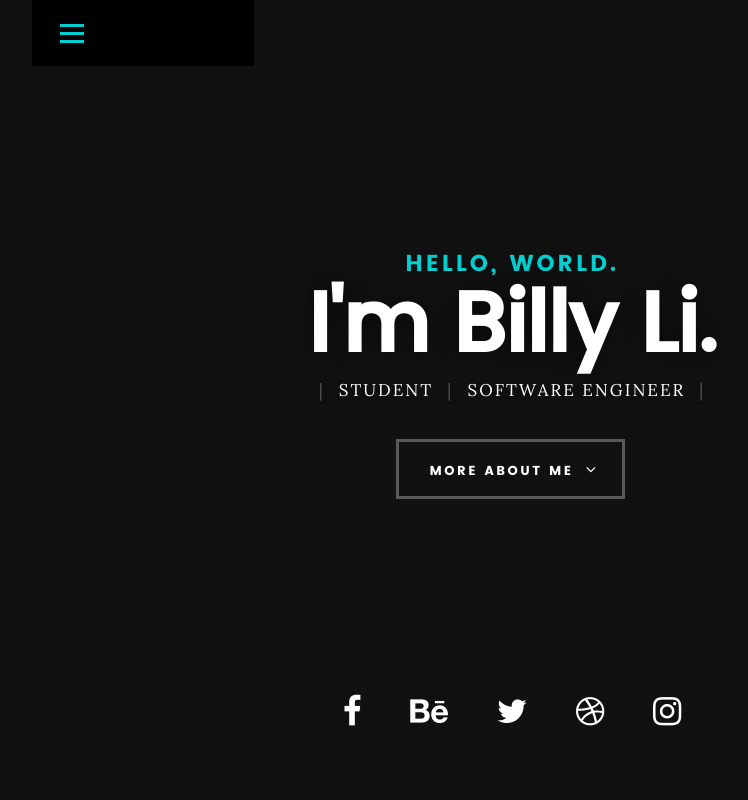
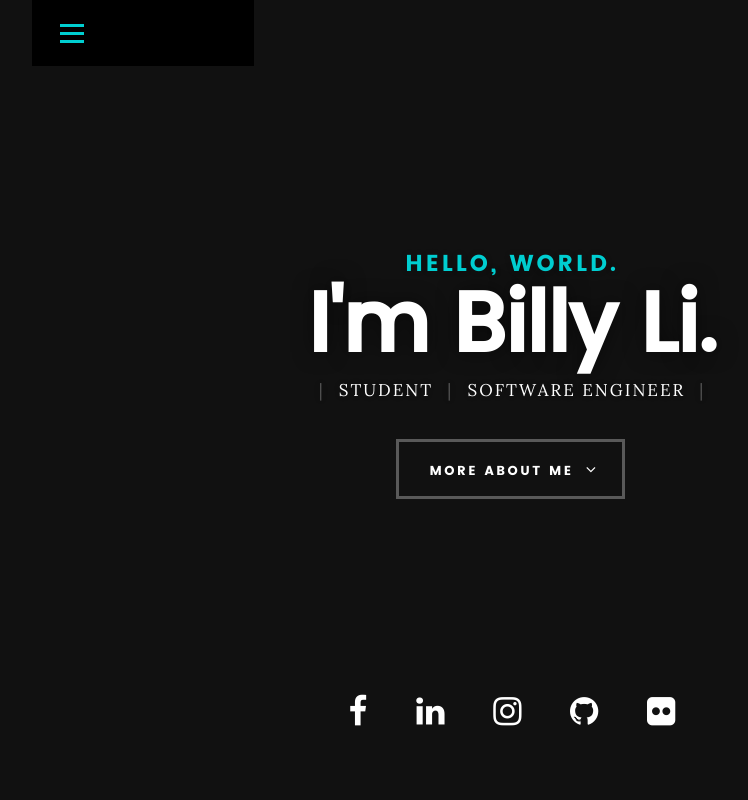
Before and after one commit to billyli19/Portfolio, a plain HTML site: page index.html in a window 1280 px wide. Shown: the top 800 px of the page, without its empty margins (128-876 px from the left). Drawn offline with Linux system fonts and the light colour scheme.

Commit message:
Intro Social updated

```diff
--- a/index.html
+++ b/index.html
@@ -91,19 +91,19 @@
 
 		<ul class="intro-social">
 			<li>
-				<a href="#"><i class="fa fa-facebook"></i></a>
+				<a href="https://www.facebook.com/billyli19"><i class="fa fa-facebook"></i></a>
 			</li>
 			<li>
-				<a href="#"><i class="fa fa-behance"></i></a>
+				<a href="https://www.linkedin.com/in/junfeng-billy-li-005b35172/"><i class="fa fa-linkedin"></i></a>
 			</li>
 			<li>
-				<a href="#"><i class="fa fa-twitter"></i></a>
+				<a href="https://www.instagram.com/jbli19/"><i class="fa fa-instagram"></i></a>
 			</li>
 			<li>
-				<a href="#"><i class="fa fa-dribbble"></i></a>
+				<a href="https://github.com/billyli19"><i class="fa fa-github"></i></a>
 			</li>
 			<li>
-				<a href="#"><i class="fa fa-instagram"></i></a>
+				<a href="https://www.flickr.com/photos/91736788@N03/"><i class="fa fa-flickr"></i></a>
 			</li>
 		</ul>
 		<!-- /intro-social -->
```
